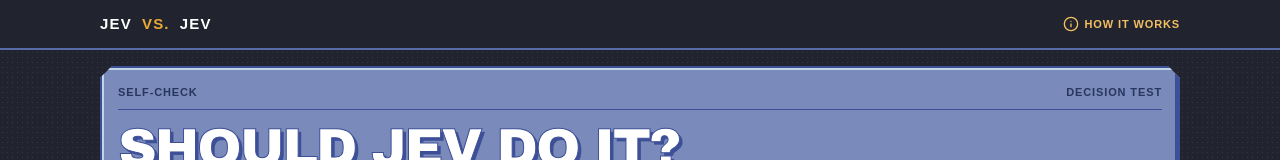
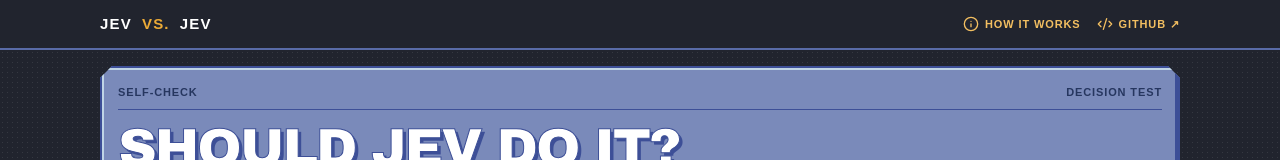
Before and after one commit to souravC01/jev-vs-jev, a Next.js app: page /try in a window 1280 px wide. Shown: the top 160 px of the page. Built offline with nearby package versions, Linux system fonts and the light colour scheme; no server answers.

Commit message:
feat: link public repository from headers

```diff
--- a/src/app/page.tsx
+++ b/src/app/page.tsx
@@ -1,6 +1,6 @@
 import Image from "next/image";
 import Link from "next/link";
-import { ArrowRight } from "lucide-react";
+import { ArrowRight, Code2 } from "lucide-react";
 import { SiteFooter } from "@/components/SiteFooter";
 
 export default function HomePage() {
@@ -11,10 +11,15 @@ export default function HomePage() {
           <span className="flex items-center gap-2.5 text-[15px] font-black tracking-[.08em]">
             JEV <span className="text-[#ecab37]">VS.</span> JEV
           </span>
-          <span className="console-label hidden text-[#f3bf61] sm:inline">A tiny experiment</span>
-          <Link href="/try" className="console-label flex min-h-11 items-center text-[#f3bf61] focus-visible:outline-2 focus-visible:outline-offset-2 focus-visible:outline-[#f68d1f] sm:hidden">
-            Launch Jev →
-          </Link>
+          <div className="flex items-center gap-2 sm:gap-4">
+            <span className="console-label hidden text-[#f3bf61] sm:inline">A tiny experiment</span>
+            <Link href="/try" className="console-label flex min-h-11 items-center text-[#f3bf61] focus-visible:outline-2 focus-visible:outline-offset-2 focus-visible:outline-[#f68d1f] sm:hidden">
+              Launch Jev →
+            </Link>
+            <a href="https://github.com/souravC01/jev-vs-jev" target="_blank" rel="noopener noreferrer" aria-label="View Jev vs. Jev on GitHub" className="console-label flex min-h-11 items-center gap-1.5 text-[#f3bf61] hover:text-white focus-visible:outline-2 focus-visible:outline-offset-2 focus-visible:outline-[#f68d1f]">
+              <Code2 className="size-4" aria-hidden="true" /><span className="hidden sm:inline">GitHub ↗</span>
+            </a>
+          </div>
         </div>
       </header>
 
--- a/src/components/Header.tsx
+++ b/src/components/Header.tsx
@@ -1,4 +1,4 @@
-import { Info } from "lucide-react";
+import { Code2, Info } from "lucide-react";
 import Link from "next/link";
 
 interface HeaderProps {
@@ -12,9 +12,14 @@ export function Header({ onOpenAbout }: HeaderProps) {
         <Link href="/" aria-label="Jev vs. Jev home" className="flex items-center gap-2.5 font-black tracking-[.08em] text-[15px] focus-visible:outline-2 focus-visible:outline-offset-2 focus-visible:outline-[#f68d1f]">
           JEV <span className="text-[#ecab37]">VS.</span> JEV
         </Link>
-        <button type="button" onClick={onOpenAbout} className="console-label flex min-h-11 items-center gap-1.5 text-[#f3bf61] hover:text-white focus-visible:outline-2 focus-visible:outline-offset-2 focus-visible:outline-[#f68d1f]">
-          <Info className="size-4" /> <span className="hidden min-[360px]:inline">How it works</span>
-        </button>
+        <div className="flex items-center gap-2 sm:gap-4">
+          <button type="button" onClick={onOpenAbout} aria-label="How it works" className="console-label flex min-h-11 items-center gap-1.5 text-[#f3bf61] hover:text-white focus-visible:outline-2 focus-visible:outline-offset-2 focus-visible:outline-[#f68d1f]">
+            <Info className="size-4" aria-hidden="true" /> <span className="hidden sm:inline">How it works</span>
+          </button>
+          <a href="https://github.com/souravC01/jev-vs-jev" target="_blank" rel="noopener noreferrer" aria-label="View Jev vs. Jev on GitHub" className="console-label flex min-h-11 items-center gap-1.5 text-[#f3bf61] hover:text-white focus-visible:outline-2 focus-visible:outline-offset-2 focus-visible:outline-[#f68d1f]">
+            <Code2 className="size-4" aria-hidden="true" /><span className="hidden sm:inline">GitHub ↗</span>
+          </a>
+        </div>
       </div>
     </header>
   );
```
Also changed, not shown: 1 other file (tests, documents, lock files or other folders).
